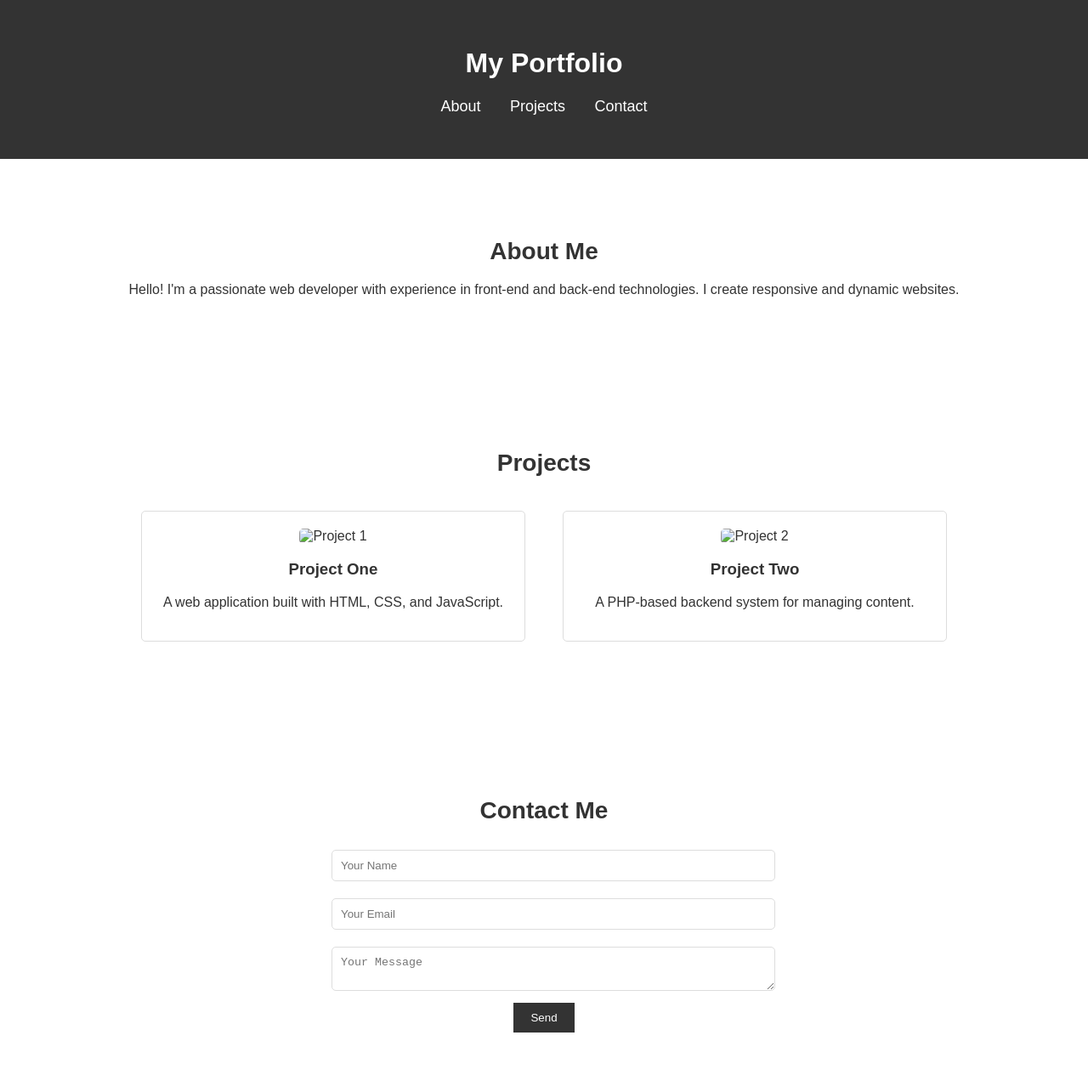
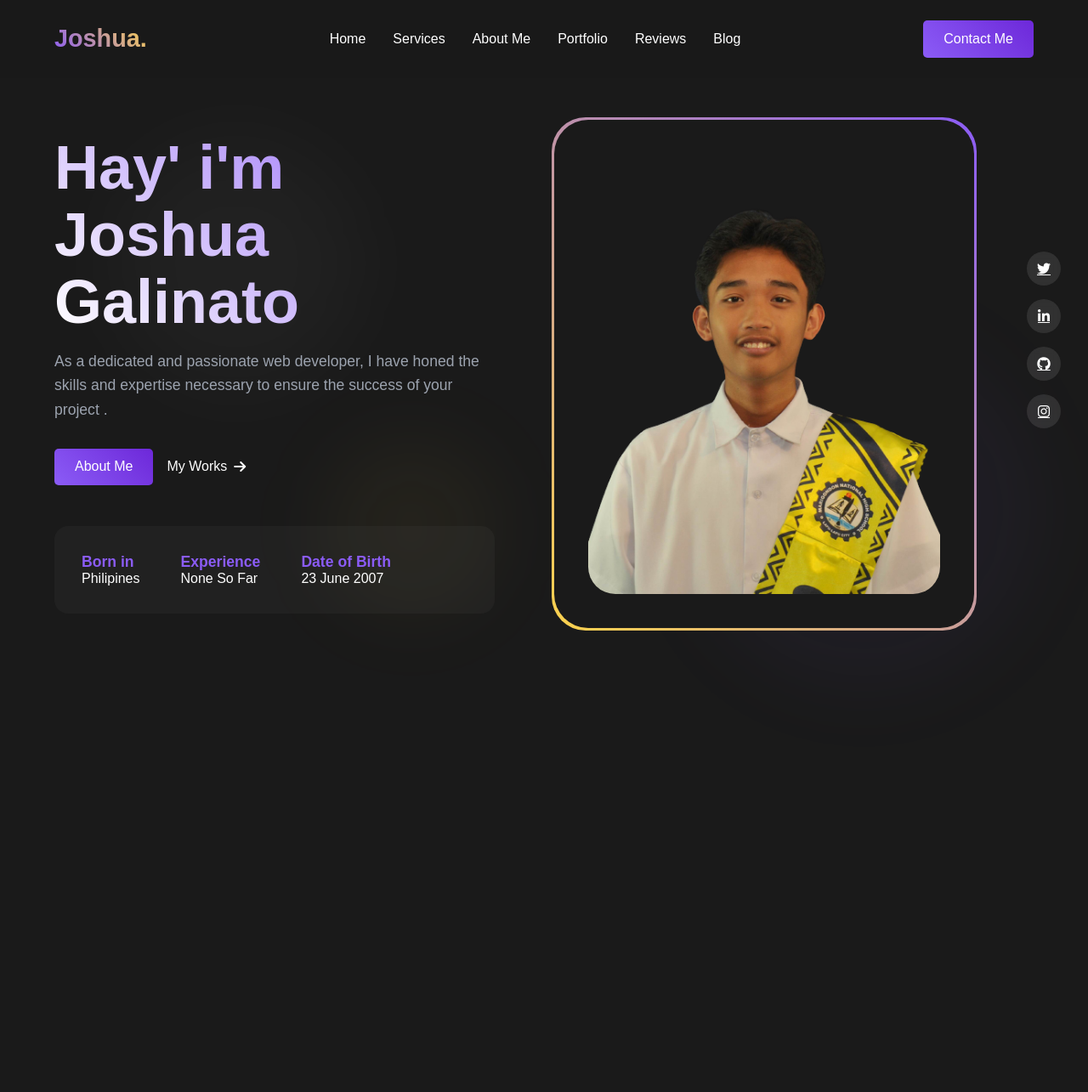
Before and after one commit to Joshua4014/Joshua4014.github.io, a plain HTML site: page index.html in a window 1280 px wide. Shown: the whole page at 85% size. After the commit the page ends 800 px from the top, so only its background shows below. Drawn offline with Linux system fonts and the light colour scheme.

Commit message:
Update index.html

```diff
--- a/index.html
+++ b/index.html
@@ -1,154 +1,247 @@
 <!DOCTYPE html>
+
 <html lang="en">
+
+
+
 <head>
+
     <meta charset="UTF-8">
+
     <meta name="viewport" content="width=device-width, initial-scale=1.0">
-    <title>My Portfolio</title>
-    <link rel="stylesheet" href="styles.css">
+
+    <title>Portfolio Website</title>
+
+    <link href="https://cdnjs.cloudflare.com/ajax/libs/font-awesome/6.0.0/css/all.min.css" rel="stylesheet">
+
+    <link rel="stylesheet" href="style.css">
+
 </head>
-<style>
 
-  /* General Styles */
-body {
-    font-family: Arial, sans-serif;
-    margin: 0;
-    padding: 0;
-    color: #333;
-}
 
-.container {
-    width: 80%;
-    margin: auto;
-    padding: 20px 0;
-}
 
-/* Header */
-header {
-    background: #333;
-    color: white;
-    padding: 15px 0;
-    text-align: center;
-}
-
-nav ul {
-    list-style: none;
-    padding: 0;
-}
-
-nav ul li {
-    display: inline;
-    margin: 0 15px;
-}
-
-nav ul li a {
-    color: white;
-    text-decoration: none;
-    font-size: 18px;
-}
-
-/* Sections */
-section {
-    padding: 50px 0;
-    text-align: center;
-}
-
-h2 {
-    font-size: 28px;
-    margin-bottom: 20px;
-}
-
-/* Projects */
-.project {
-    display: inline-block;
-    width: 40%;
-    margin: 20px;
-    padding: 20px;
-    border: 1px solid #ddd;
-    border-radius: 5px;
-}
-
-.project img {
-    width: 100%;
-    height: auto;
-    border-radius: 5px;
-}
-
-/* Contact Form */
-form {
-    max-width: 500px;
-    margin: auto;
-}
-
-input, textarea {
-    width: 100%;
-    padding: 10px;
-    margin: 10px 0;
-    border: 1px solid #ddd;
-    border-radius: 5px;
-}
-
-button {
-    background: #333;
-    color: white;
-    padding: 10px 20px;
-    border: none;
-    cursor: pointer;
-}
-
-</style>
 <body>
 
-    <!-- Navigation -->
-    <header>
-        <div class="container">
-            <h1>My Portfolio</h1>
-            <nav>
-                <ul>
-                    <li><a href="#about">About</a></li>
-                    <li><a href="#projects">Projects</a></li>
-                    <li><a href="#contact">Contact</a></li>
-                </ul>
-            </nav>
+
+
+
+
+    <nav class="navbar">
+
+
+
+        <div class="logo">Joshua.</div>
+
+
+
+        <div class="nav-links">
+
+            <a href="#home">Home</a>
+
+            <a href="#services">Services</a>
+
+            <a href="#about">About Me</a>
+
+            <a href="#portfolio">Portfolio</a>
+
+            <a href="#reviews">Reviews</a>
+
+            <a href="#blog">Blog</a>
+
         </div>
-    </header>
 
-    <!-- About Section -->
-    <section id="about">
-        <div class="container">
-            <h2>About Me</h2>
-            <p>Hello! I'm a passionate web developer with experience in front-end and back-end technologies. I create responsive and dynamic websites.</p>
+
+
+        <a href="#contact" class="contact-btn">Contact Me</a>
+
+
+
+        <div class="hamburger">
+
+            <div class="line1"></div>
+
+            <div class="line2"></div>
+
+            <div class="line3"></div>
+
         </div>
+
+
+
+    </nav>
+
+
+
+
+
+
+
+
+
+
+
+
+
+
+
+
+
+
+
+
+
+
+
+
+
+    <div class="background-shapes">
+
+        <div class="shape shape-1"></div>
+
+        <div class="shape shape-2"></div>
+
+        <div class="shape shape-3"></div>
+
+    </div>
+
+
+
+    <div class="social-icons">
+
+        <a href="#"><i class="fab fa-twitter"></i></a>
+
+        <a href="#"><i class="fab fa-linkedin-in"></i></a>
+
+        <a href="#"><i class="fab fa-github"></i></a>
+
+        <a href="#"><i class="fab fa-instagram"></i></a>
+
+    </div>
+
+
+
+
+
+
+
+
+
+
+
+
+
+
+
+
+
+
+
+
+
+
+
+
+
+    <section class="hero">
+
+
+
+        <div class="hero-content">
+
+
+
+            <h1 class="main-heading">Hay' i'm<br>Joshua Galinato</h1>
+
+
+
+            <p class="description">As a dedicated and passionate web developer, I have honed the skills and expertise necessary to ensure the success of your project
+
+.</p>
+
+
+
+            <div class="cta-buttons">
+
+                <a href="#about" class="contact-btn">About Me</a>
+
+                <a href="#works" class="secondary-btn">My Works <i class="fas fa-arrow-right"></i></a>
+
+            </div>
+
+
+
+            <div class="info-section">
+
+
+
+                <div class="info-item">
+
+                    <p><strong>Born in</strong><br>Philipines</p>
+
+                </div>
+
+
+
+                <div class="info-item">
+
+                    <p><strong>Experience</strong><br>None So Far</p>
+
+                </div>
+
+
+
+                <div class="info-item">
+
+                    <p><strong>Date of Birth</strong><br>23 June 2007</p>
+
+                </div>
+
+
+
+            </div>
+
+
+
+        </div>
+
+
+
+
+
+
+
+
+
+
+
+
+
+
+
+        <div class="hero-image">
+
+            <div class="hero-image-container">
+
+                <div class="hero-image-inner">
+
+                    <img src="boy.jpg" alt="Developer portrait">
+
+                </div>
+
+            </div>
+
+        </div>
+
+
+
     </section>
 
-    <!-- Projects Section -->
-    <section id="projects">
-        <div class="container">
-            <h2>Projects</h2>
-            <div class="project">
-                <img src="images/project1.jpg" alt="Project 1">
-                <h3>Project One</h3>
-                <p>A web application built with HTML, CSS, and JavaScript.</p>
-            </div>
-            <div class="project">
-                <img src="images/project2.jpg" alt="Project 2">
-                <h3>Project Two</h3>
-                <p>A PHP-based backend system for managing content.</p>
-            </div>
-        </div>
-    </section>
 
-    <!-- Contact Section -->
-    <section id="contact">
-        <div class="container">
-            <h2>Contact Me</h2>
-            <form>
-                <input type="text" placeholder="Your Name" required>
-                <input type="email" placeholder="Your Email" required>
-                <textarea placeholder="Your Message" required></textarea>
-                <button type="submit">Send</button>
-            </form>
-        </div>
-    </section>
+
+    <script src="script.js"></script>
 
 </body>
+
+
+
 </html>
```
